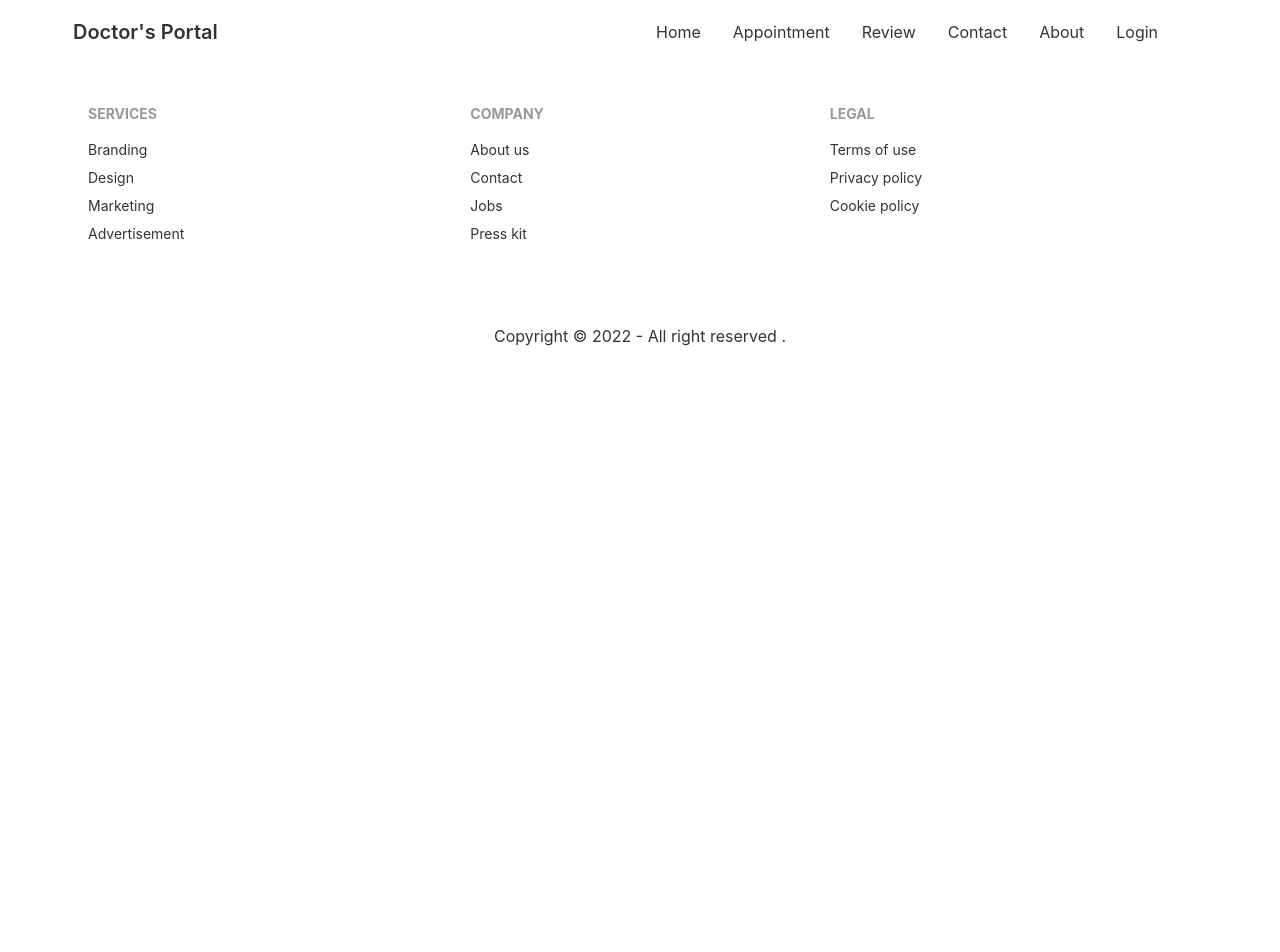
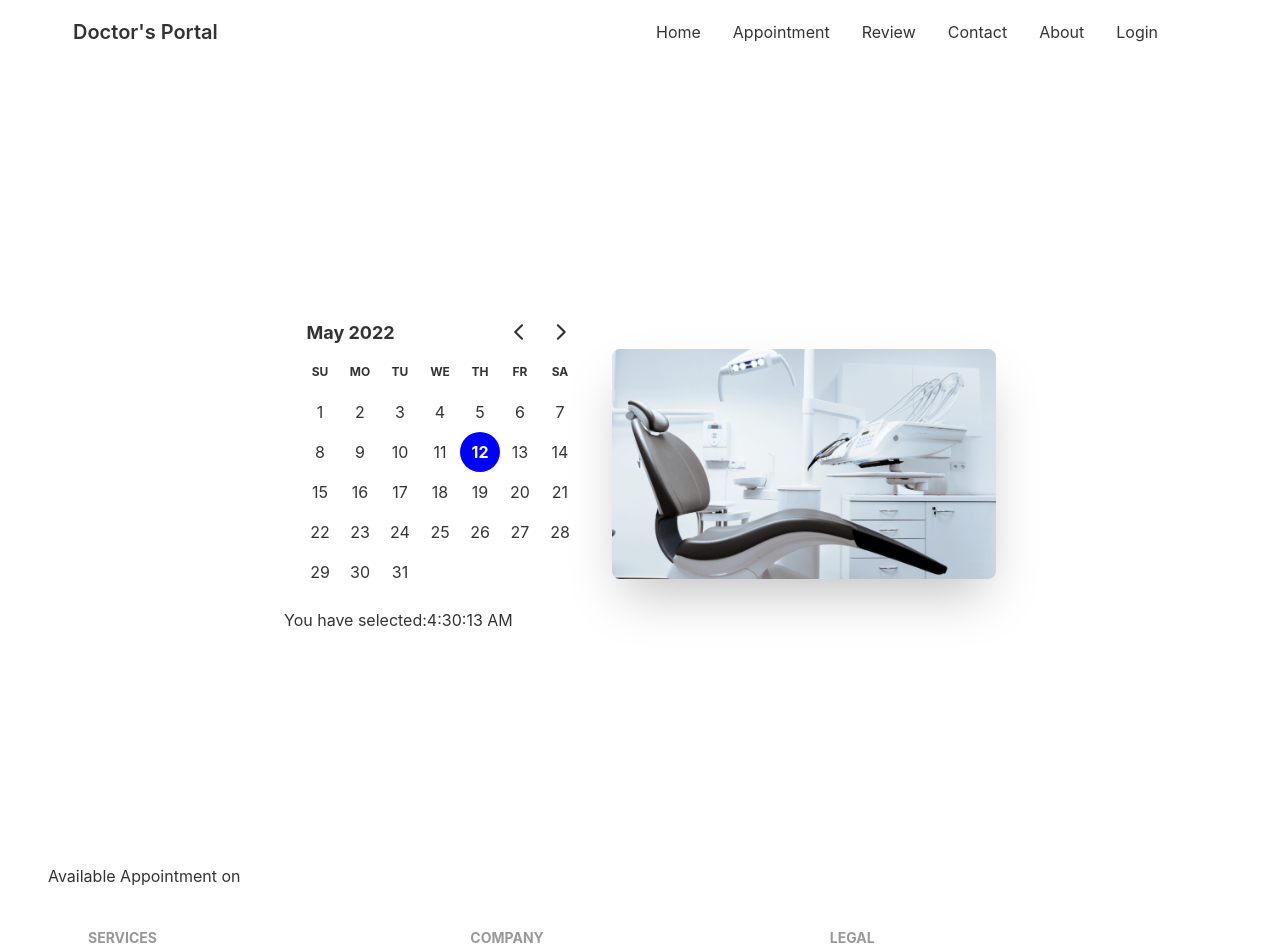
Before and after one commit to Shimulmajumdarshuvo/Doctors-portal-71, a React (Create React App) app: page /appointment in a window 1280 px wide. Shown: the top 952 px of the page. Before the commit the page ends 800 px from the top, so only its background shows below. Built offline with nearby package versions, Linux system fonts and the light colour scheme.

Commit message:
appointment section completed

```diff
--- a/package.json
+++ b/package.json
@@ -7,7 +7,9 @@
     "@testing-library/react": "^13.2.0",
     "@testing-library/user-event": "^13.5.0",
     "daisyui": "^2.14.3",
+    "date-fns": "^2.28.0",
     "react": "^18.1.0",
+    "react-day-picker": "^8.0.4",
     "react-dom": "^18.1.0",
     "react-router-dom": "^6.3.0",
     "react-scripts": "5.0.1",
--- a/src/Pages/Appointment/Appointment.js
+++ b/src/Pages/Appointment/Appointment.js
@@ -1,9 +1,14 @@
 import React from 'react';
 import Footer from '../Home/Shared/Footer/Footer';
+import AppointmentBanner from './AppointmentBanner';
+import AvailableAppointment from './AvailableAppointment';
+
 
 const Appointment = () => {
     return (
         <div>
+            <AppointmentBanner></AppointmentBanner>
+            <AvailableAppointment></AvailableAppointment>
             <Footer></Footer>
         </div>
     );
--- /dev/null
+++ b/src/Pages/Appointment/AppointmentBanner.js
@@ -0,0 +1,29 @@
+import React, { useState } from 'react';
+import chair from '../../assets/images/chair.png';
+import { DayPicker } from 'react-day-picker';
+import 'react-day-picker/dist/style.css';
+import { format } from 'date-fns';
+
+const AppointmentBanner = () => {
+    const [date, setDate] = useState(new Date());
+
+    return (
+        <div class="hero min-h-screen ">
+            <div class="hero-content flex-col lg:flex-row-reverse">
+                <img src={chair} class="max-w-sm rounded-lg shadow-2xl" alt='' />
+                <div>
+                    <DayPicker
+                        mode="single"
+                        selected={date}
+                        onSelect={setDate}
+
+                    />
+                    <p>You have selected:{format(date, 'pp')}</p>
+                </div>
+            </div>
+
+        </div>
+    );
+};
+
+export default AppointmentBanner;
--- /dev/null
+++ b/src/Pages/Appointment/AvailableAppointment.js
@@ -0,0 +1,11 @@
+import React from 'react';
+
+const AvailableAppointment = () => {
+    return (
+        <div>
+            Available Appointment on
+        </div>
+    );
+};
+
+export default AvailableAppointment;
```
Also changed, not shown: 1 other file (tests, documents, lock files or other folders).
